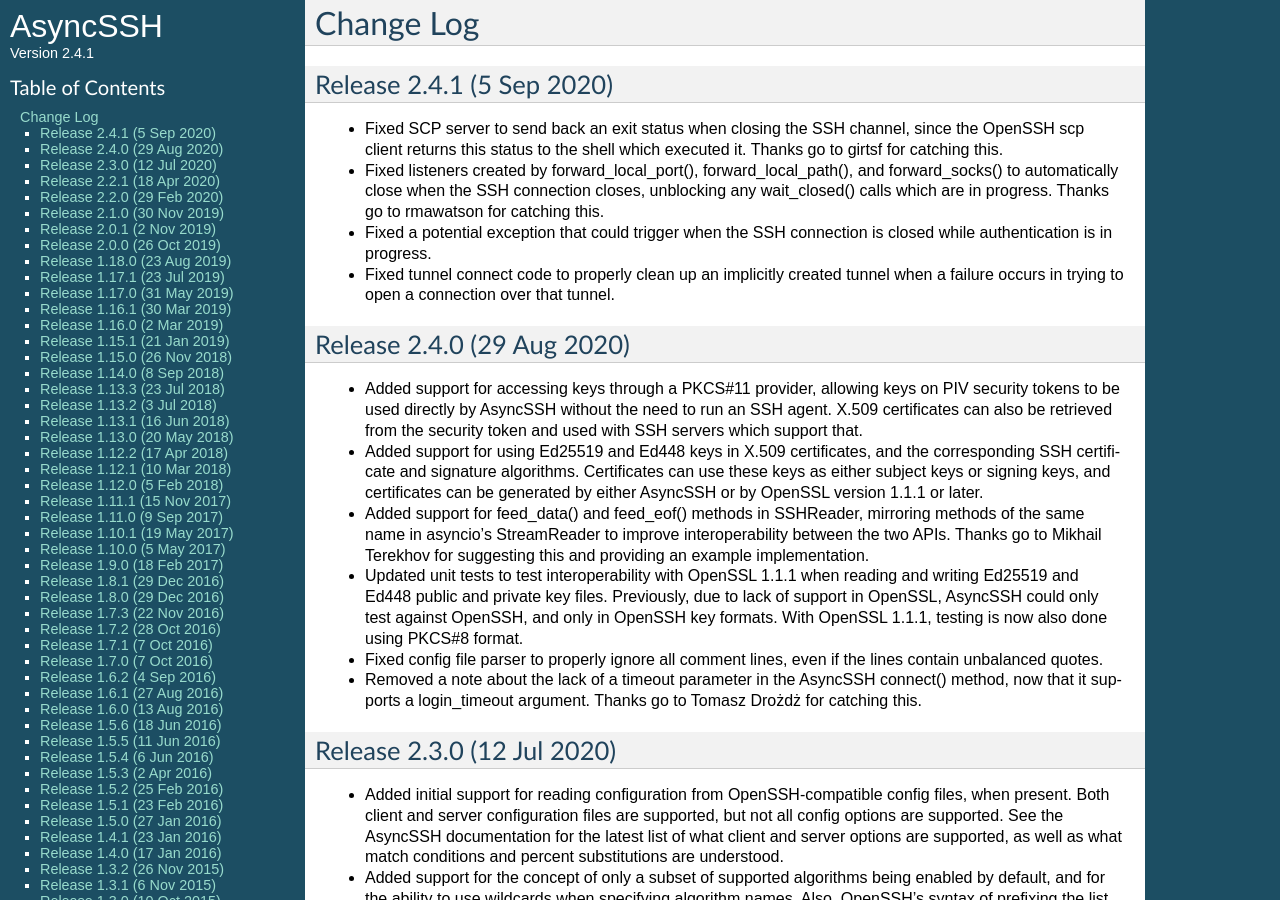
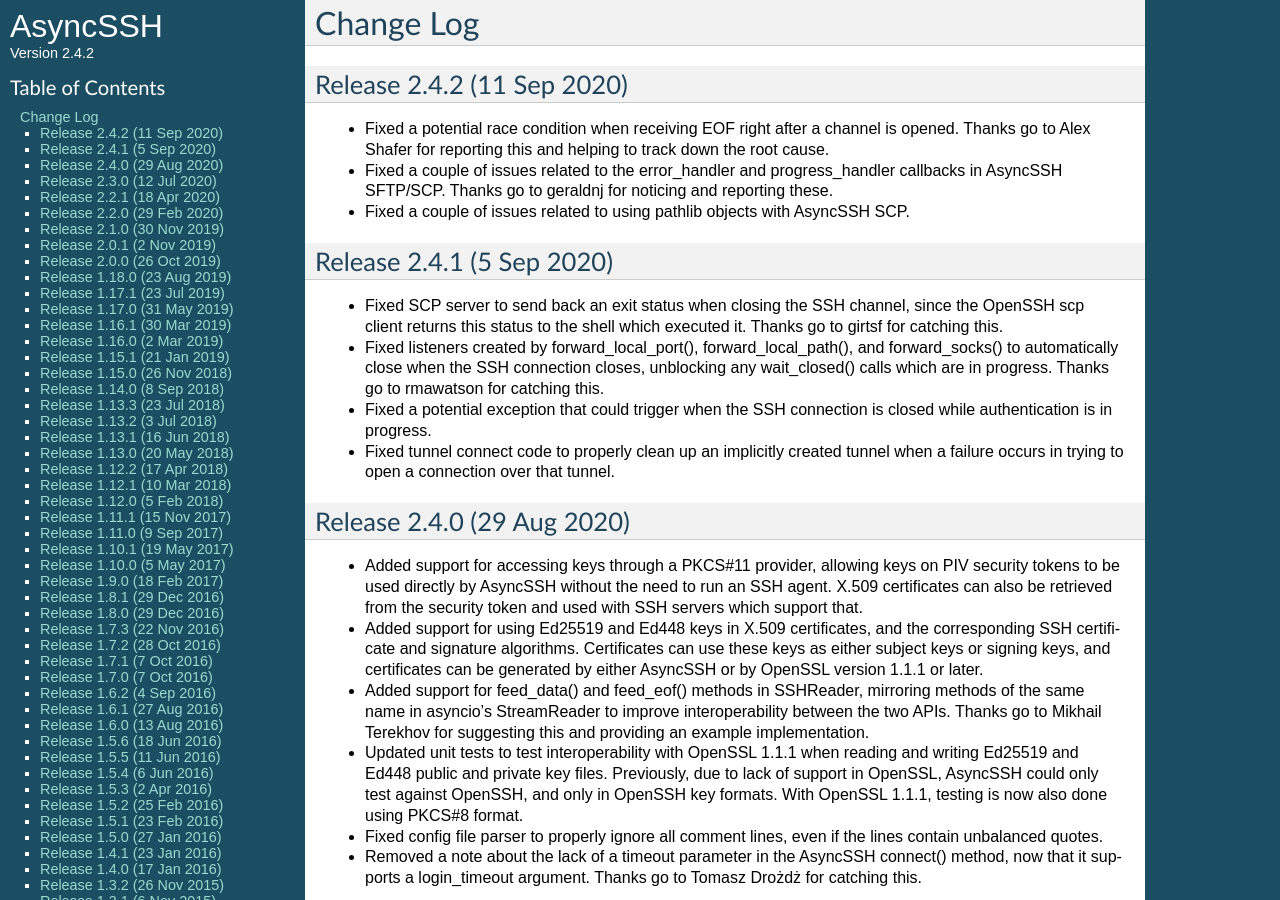
Before and after one commit to ronf/asyncssh, a Sphinx documentation site: the page built from docs/changes.rst, in a window 1280 px wide and 900 px high. Built offline with Sphinx 7.4.7, drawn with Linux system fonts in a browser that asks for light colours.

Commit message:
Bump version number up to 2.4.2 and update change log

```diff
--- a/asyncssh/version.py
+++ b/asyncssh/version.py
@@ -26,4 +26,4 @@ __author_email__ = 'ronf@timeheart.net'
 
 __url__ = 'http://asyncssh.timeheart.net'
 
-__version__ = '2.4.1'
+__version__ = '2.4.2'
--- a/docs/changes.rst
+++ b/docs/changes.rst
@@ -2,6 +2,20 @@
 
 Change Log
 ==========
+
+Release 2.4.2 (11 Sep 2020)
+---------------------------
+
+* Fixed a potential race condition when receiving EOF right after a
+  channel is opened. Thanks go to Alex Shafer for reporting this and
+  helping to track down the root cause.
+
+* Fixed a couple of issues related to the error_handler and
+  progress_handler callbacks in AsyncSSH SFTP/SCP. Thanks go to
+  geraldnj for noticing and reporting these.
+
+* Fixed a couple of issues related to using pathlib objects with
+  AsyncSSH SCP.
 
 Release 2.4.1 (5 Sep 2020)
 --------------------------
```
